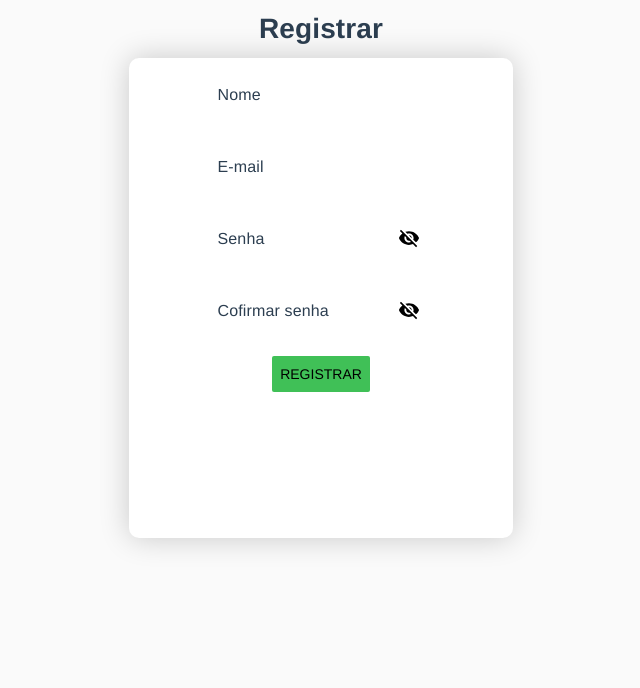
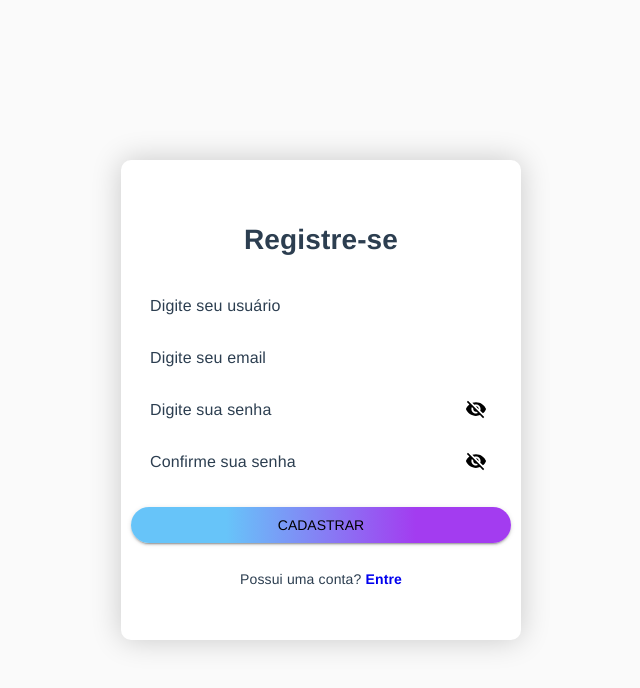
Before and after one commit to cjuniordev/login-vue, a Vue app: page /#/register in a window 1280 px wide. Shown: the top 688 px of the page, without its empty margins (319-959 px from the left). Built offline with nearby package versions, Linux system fonts and the light colour scheme; the HTML template or start-up script is replaced by a standard one.

Commit message:
stylish register page

```diff
--- a/src/pages/Register.vue
+++ b/src/pages/Register.vue
@@ -1,31 +1,38 @@
 <template>
   <div id="register">
-    <h1>Registrar</h1>
-    <form class="md-layout">
-      <div class="md-layout md-gutter">
-        <div class="md-layout-item md-small-size-100">
-          <md-field>
-            <label for="name">Nome</label>
-            <md-input name="name" id="name" v-model="user.username"/>
-            </md-field>
-          <md-field>
-            <label for="email">E-mail</label>
-            <md-input type="email" name="email" id="email" v-model="user.email"/>
-          </md-field>
-          <md-field>
-            <label for="password">Senha</label>
-            <md-input type="password" name="password" id="password"  v-model="user.password"/>
-          </md-field>
-          <md-field>
-            <label for="conf_password">Cofirmar senha</label>
-              <md-input type="password" name="conf_password" id="conf_password" v-model="user.password2"/>
-            </md-field>
-          <md-button type="button" class="md-primary" :disabled="sending" @click="handleRegister">Registrar</md-button>
-        </div>
+    <form>
+      <h1 class="title">
+          Registre-se
+      </h1>
+      <md-field class="input">
+          <label>Digite seu usuário</label>
+          <md-input v-model="user.name"></md-input>
+      </md-field>
+      <md-field class="input">
+          <label>Digite seu email</label>
+          <md-input v-model="user.email" type="email"></md-input>
+      </md-field>
+      <md-field class="input">
+          <label>Digite sua senha</label>
+          <md-input v-model="user.password" type="password"></md-input>
+      </md-field>
+      <md-field class="input">
+          <label>Confirme sua senha</label>
+          <md-input v-model="user.conf_password" type="password"></md-input>
+      </md-field>
+      <md-button
+          class="md-raised button"
+          type="button"
+          v-on:click="handleLogin"
+      >
+      Cadastrar
+      </md-button>
+      <div class="links">
+          <p>
+              Possui uma conta?
+              <router-link to="/login" class="bold">Entre</router-link>
+          </p>
       </div>
-      <md-snackbar :md-position="position" :md-duration="isInfinity ? Infinity : duration" :md-active.sync="showSnackbar" md-persistent>
-        <span>Connection timeout. Showing limited messages!</span>
-      </md-snackbar>
     </form>
   </div>
 </template>
@@ -38,15 +45,11 @@ export default {
   data: function(){
     return{
       user: {
-        username: null,
+        name: null,
         email: null,
         password: null,
-        password2: null
+        conf_password: null
       },
-      showSnackbar: false,
-      position: 'center',
-      duration: 4000,
-      isInfinity: false
     }
   },
   methods: {
@@ -69,15 +72,55 @@ export default {
   display: flex;
   flex-direction: column;
   align-items: center;
+  justify-content: center;
 
   background-color: #FAFAFA;
 }
+
 form{
-  width: 30%;
-  padding: 0 30px;
-  background-color: #FFFFFF;
+    height: 60vh;
+    width: 50vh;
+
+    display: flex;
+    flex-direction: column;
+    align-items: center;
+    justify-content: center;
+
+    padding: 10px;
+    border-radius: 10px;
+
+    background-color: #FFFFFF;
+    box-shadow: 0px 0px 30px rgba(0, 0, 0, .2);
 }
-.md-primary{
-  background-color: #40c057;
+
+.input{
+    width: 90%;
+
+    margin-bottom: 0;
 }
+
+.button{
+    width: 100%;
+
+    border-radius: 20px !important;
+
+    margin-top: 30px;
+
+    background: rgb(103,196,249);
+    background: linear-gradient(90deg, rgba(103,196,249,1) 25%, rgba(163,60,240,1) 75%);
+}
+
+.links{
+    width: 100%;
+    padding-top: 20px;
+}
+
+.bold{
+    font-weight: bold;
+}
+
+p{
+    margin: 0;
+}
+
 </style>
```
